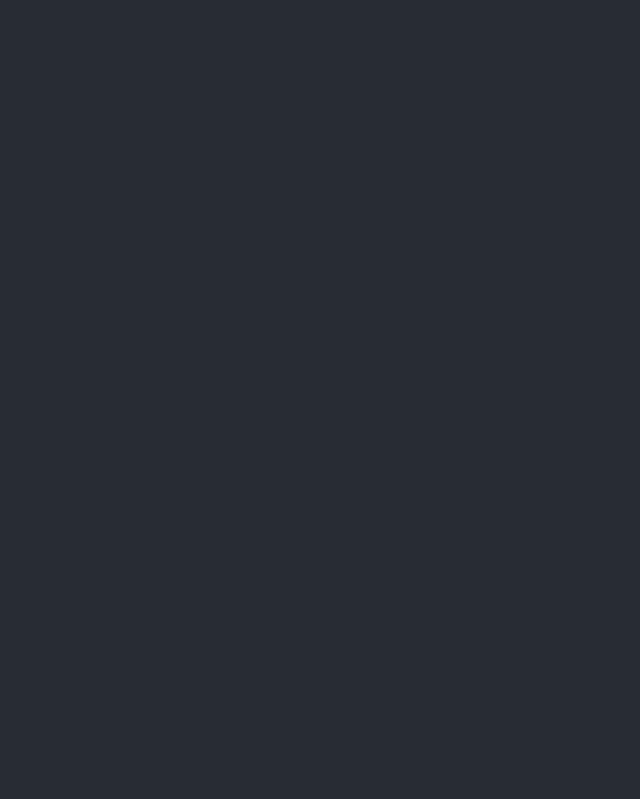
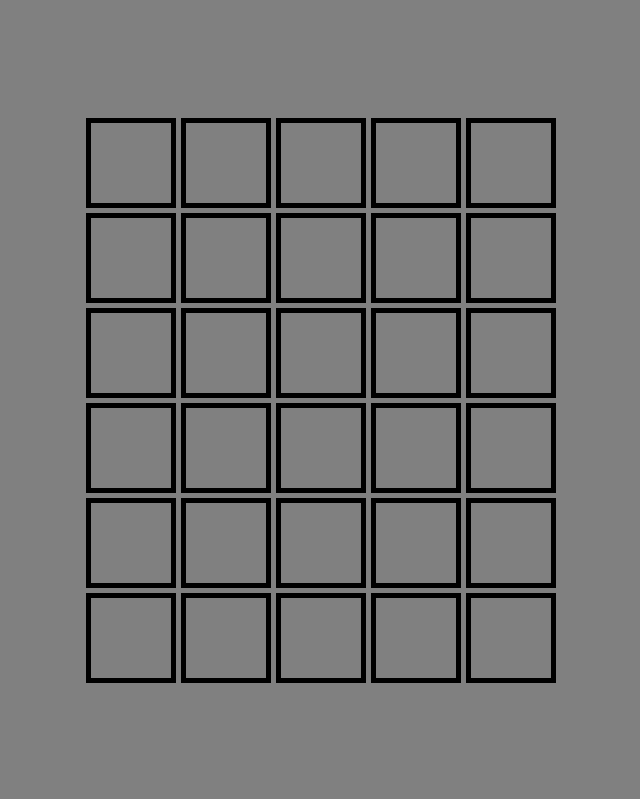
Before and after one commit to senorbeast/wordle, a React (Create React App) app: page / in a window 1280 px wide. Shown: the top 799 px of the page, without its empty margins (319-959 px from the left). Built offline with nearby package versions, Linux system fonts and the light colour scheme.

Commit message:
setState through useEffect

```diff
--- a/src/App.css
+++ b/src/App.css
@@ -1,7 +1,11 @@
 .App {
     text-align: center;
+    display: flex;
+    justify-content: center;
     align-items: center;
-    justify-content: center;
+    width: 100vw;
+    height: 100vh;
+    background: gray;
 }
 
 .App-logo {
@@ -44,18 +48,19 @@
     width: auto;
     height: auto;
     grid-template-rows: auto auto auto auto auto auto;
-    background: red;
-    border: 1px solid black;
     gap: 5px;
 }
+
+.row {
+    grid-template-columns: auto auto auto auto auto;
+    display: grid;
+    gap: 5px;
+}
+
 .tile {
     display: grid;
-    width: 50px;
-    height: 50px;
-    background: greenyellow;
+    width: 5em;
+    height: 5em;
+    /* background: greenyellow; */
+    border: 5px solid black;
 }
-.row {
-   grid-template-columns: auto auto auto auto auto ;
-   display: grid;
-   gap : 5px;
-}
--- a/src/App.js
+++ b/src/App.js
@@ -1,37 +1,31 @@
 import "./App.css";
 import TileGrid from "./TileGrid/index";
-import { useState, useEffect } from 'react';
+import { useEffect, useState } from "react";
 
 function App() {
-    const [word, setWord] = useState('');
+    const [guess, setGuess] = useState("");
+
+    function handleKeyUp(e) {
+        var letter = `${e.key}`;
+        setGuess((prev) => prev + letter);
+    }
 
     useEffect(() => {
+        document.addEventListener("keyup", handleKeyUp);
 
-    const log = document.getElementById('log');
-
-    document.addEventListener('keypress', logKey);
-    var letter;
-
-
-    function logKey(e) {
-        var letter = `${e.key}`
-        setWord((prev => prev + letter))
-    console.log(letter)
-
-  }
-  return ()=>{
-  }
-    }, [])
+        return () => {
+            document.removeEventListener("keyup", handleKeyUp);
+        };
+    }, []);
+    //Empty array, run many times
+    //If no array, runs only once
+    //state dependency array -> runs if state changes (State sideEffect)
 
     return (
         <div className="App" id="log">
-            <header className="App-header">
-            </header>
-            <TileGrid></TileGrid>
+            <TileGrid guess={guess}></TileGrid>
         </div>
     );
 }
 
-
-
 export default App;
--- a/src/TileGrid/index.jsx
+++ b/src/TileGrid/index.jsx
@@ -1,4 +1,4 @@
-import React from 'react'
+import {useState} from 'react'
 import Row from './Row'
 
 // Coponent divison:
```
